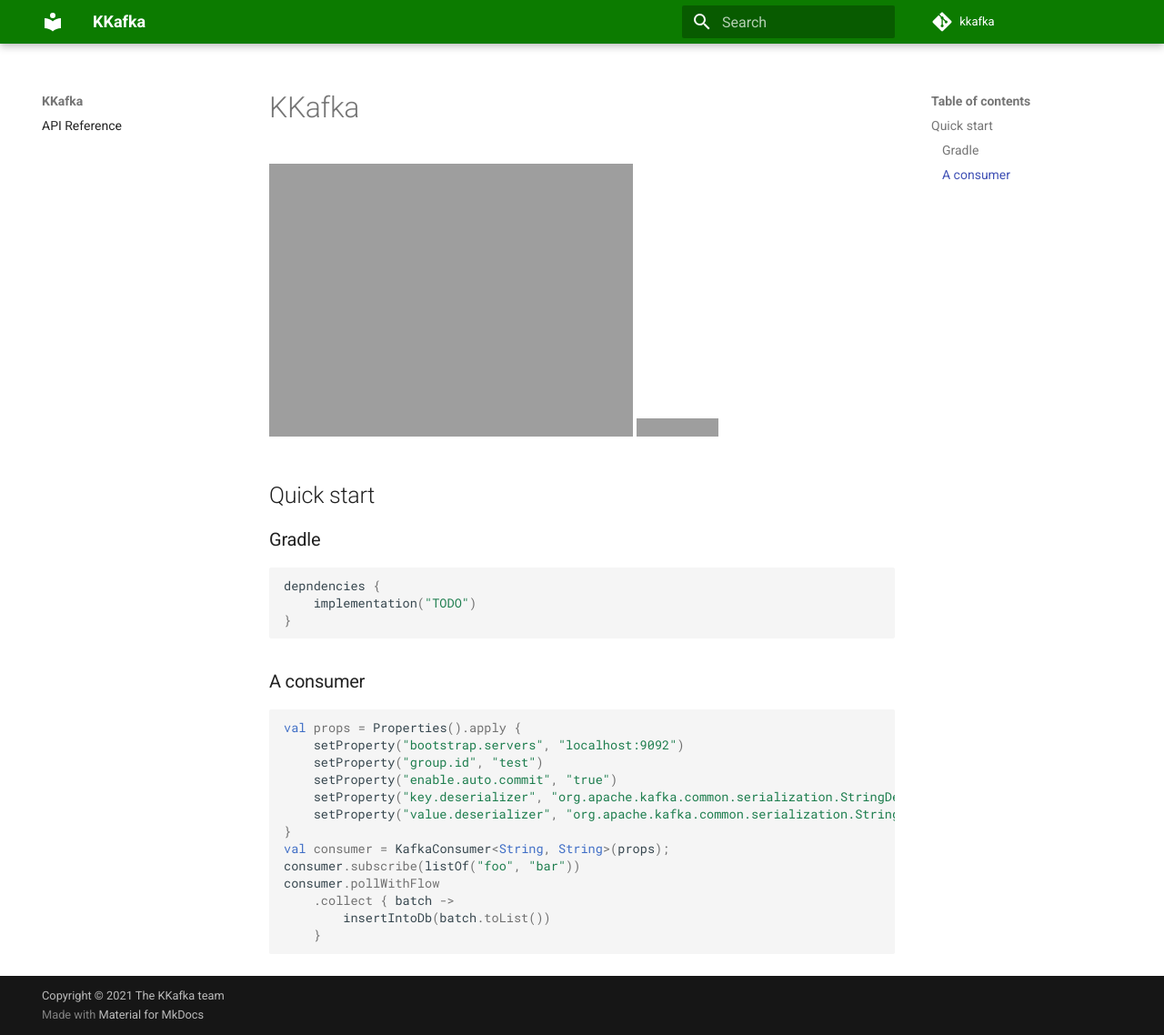
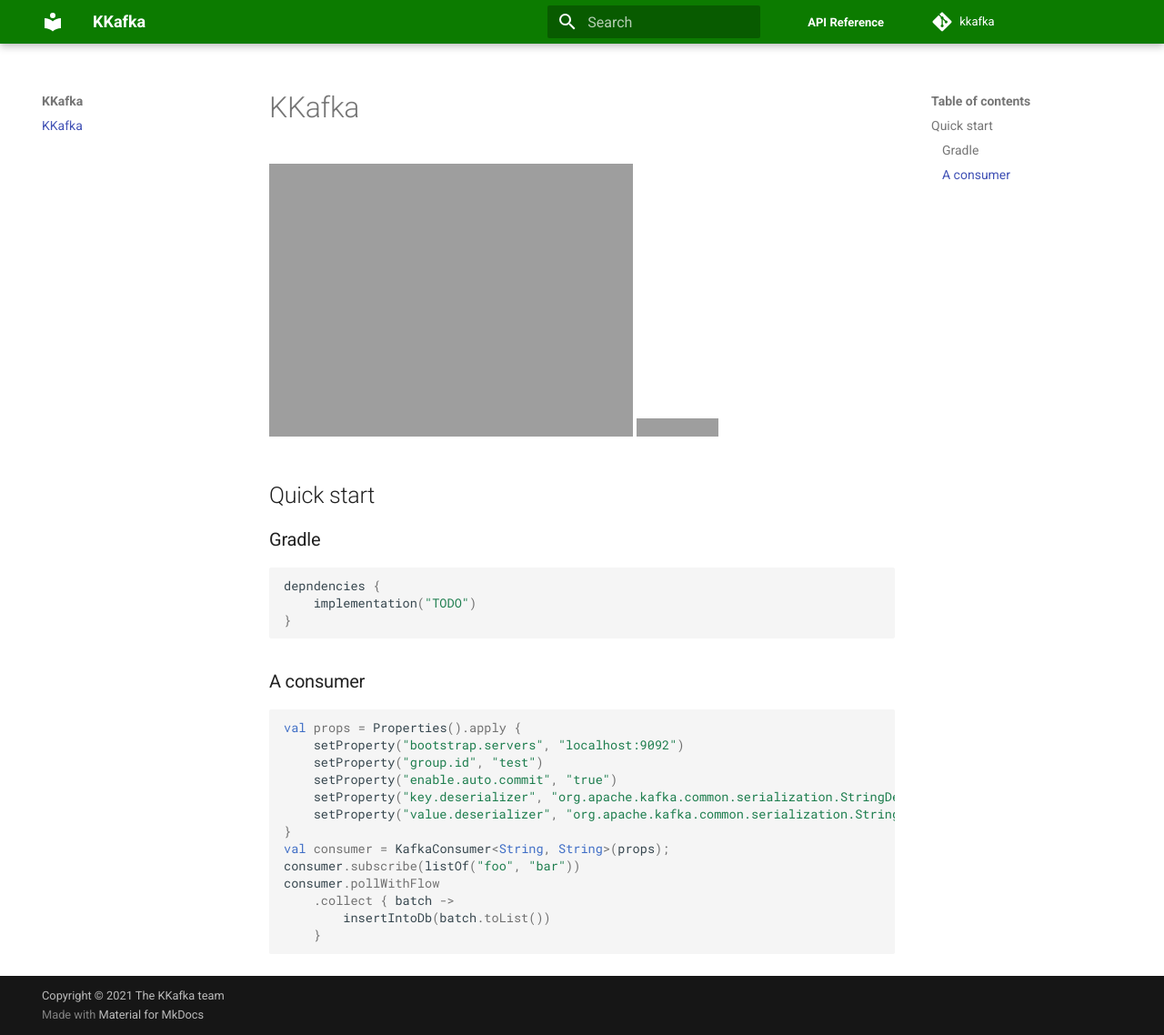
Before and after one commit to kkafkaorg/kkafka, an MkDocs documentation site: the page built from docs/src/doc/docs/index.md, in a window 1280 px wide and 1138 px high. Shown: the whole window at 91% size. Built offline with MkDocs 1.6.1 and Material for MkDocs 9.7.7, drawn with Linux system fonts in a browser that asks for light colours; comment, search, counter and statistics services are not loaded; grey boxes are pictures that could not be loaded.

```diff
--- /dev/null
+++ b/docs/src/doc/docs/api_reference_button.js
@@ -0,0 +1,15 @@
+document.addEventListener("DOMContentLoaded", function() {
+    let nav = document.getElementsByClassName("md-header__inner md-grid")[0];
+    let button = document.createElement("div")
+    button.className = "md-header__api-ref"
+    let href = document.createElement("a")
+    href.target= "_blank"
+    href.href = "generated/index.html"
+    href.title = "Go to KDocs"
+    href.className = "md-api-ref"
+    href.appendChild(document.createTextNode("API Reference"))
+    button.appendChild(href)
+    let last = nav.children[nav.children.length - 1]
+    console.log(last)
+    nav.insertBefore(button, last)
+});
--- a/docs/src/doc/docs/colours.css
+++ b/docs/src/doc/docs/colours.css
@@ -1,3 +1,18 @@
 .md-header {
     background-color: #0c7b00;
 }
+
+.md-api-ref {
+    font-weight: bold;
+    font-size: 0.65rem;
+    text-align: center;
+    padding-left: 40px;
+}
+
+.md-header__api-ref {
+    padding: 0.6rem;
+    /*width: 120px;*/
+    /*display: block;*/
+    display: flow;
+    word-wrap: normal;
+}
--- a/docs/src/doc/mkdocs.yml
+++ b/docs/src/doc/mkdocs.yml
@@ -40,13 +40,14 @@ markdown_extensions:
   - pymdownx.smartsymbols
   - pymdownx.superfences
 
-nav:
+#nav:
 #  - Home: index.md
-  - API Reference: "generated/index.html"
+#  - API Reference: "generated/index.html"
 
 
 extra_javascript:
   - expand_navigation.js
+  - api_reference_button.js
 
 extra_css:
   - colours.css
```
Also changed, not shown: 1 other file.
